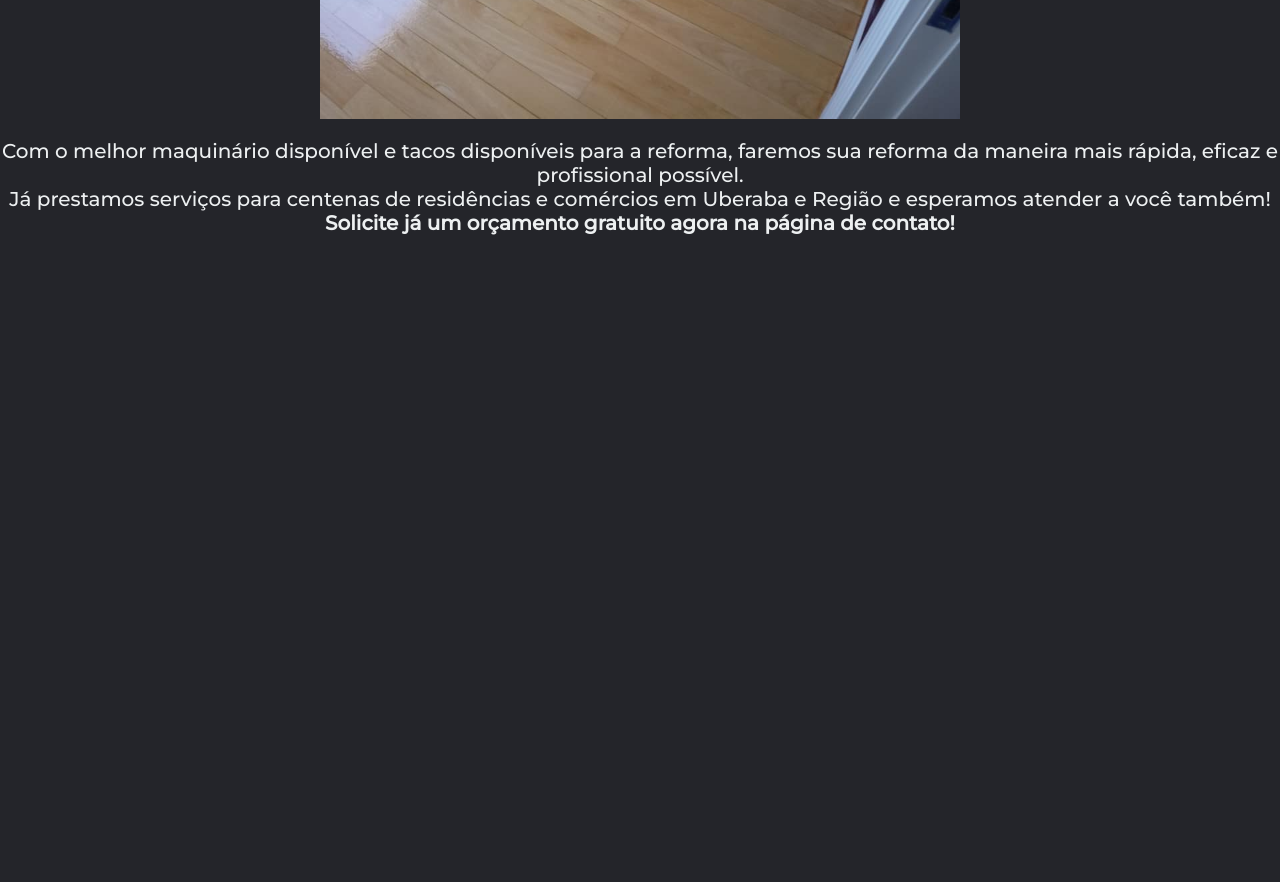
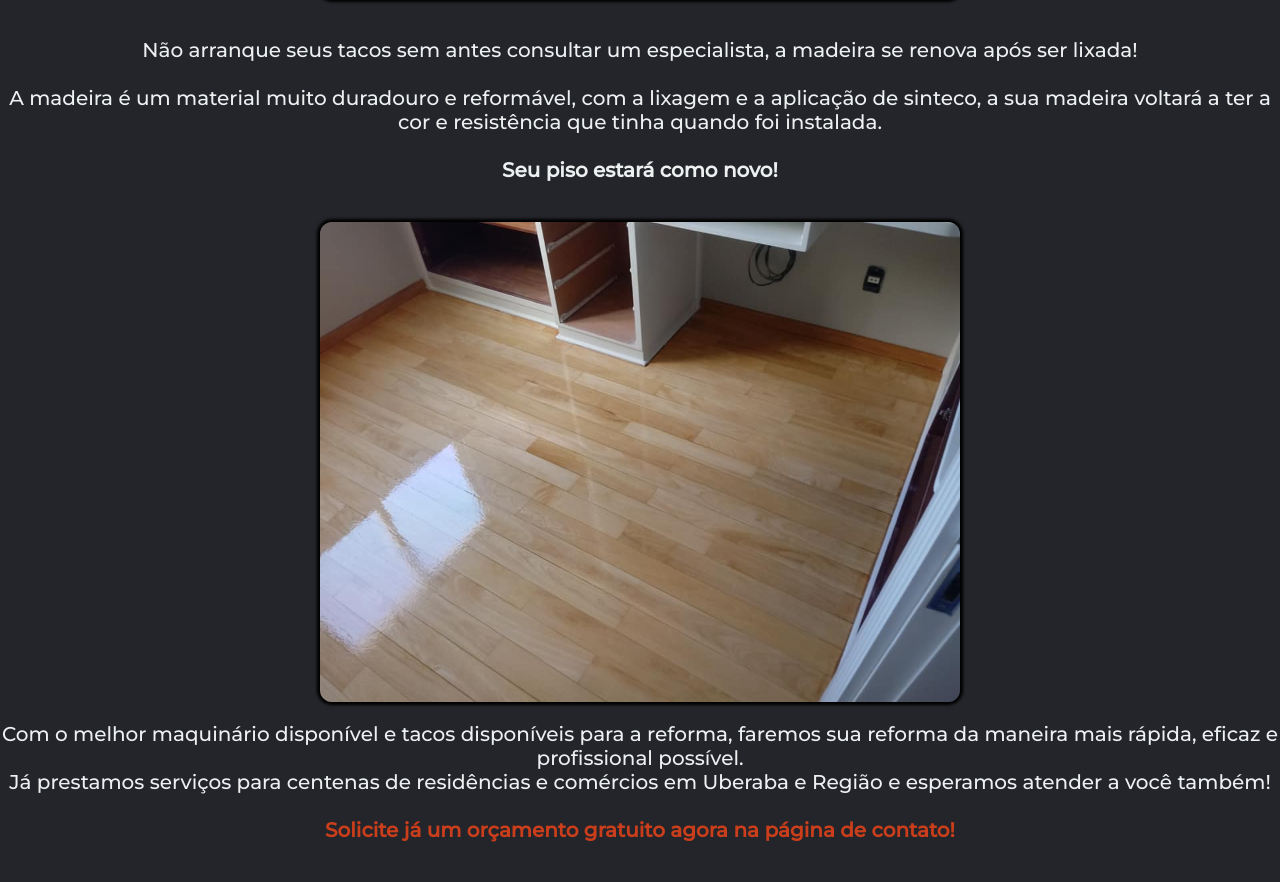
Before and after one commit to ArtMiranda/sintecadoravalim, a PHP site: page /about/ in a window 1280 px wide. Shown: the part 1413-2295 px from the top of the page. Before the commit the page ends 1648 px from the top, so only its background shows below. Run offline with PHP 8.4, Linux system fonts and the light colour scheme.

Commit message:
enhanced about page

```diff
--- a/about/index.html
+++ b/about/index.html
@@ -2,7 +2,7 @@
 <html lang="pt-br">
 
 <head>
-<meta charset= "UTF-8">
+    <meta charset="UTF-8">
     <meta http-equiv="X-UA-Compatible" content="IE=edge">
     <meta name="viewport" content="width=device-width, initial-scale=1.0">
     <link rel="stylesheet" href="https://cdnjs.cloudflare.com/ajax/libs/font-awesome/6.0.0-beta2/css/all.min.css">
@@ -40,24 +40,45 @@
 
         <p>
             Somos uma empresa que atende Uberaba - Minas Gerais e região, com mais de 25 anos de experiência na área de
-            reforma e restauração de pisos de madeira, tacos e assoalhos, com preço justo e um serviço sério,
-            <strong>colecionamos recomendações de clientes satisfeitos.</strong>
+            reforma e restauração de pisos de madeira, tacos e assoalhos, com preço justo e um serviço sério.<br><br>
+            <strong class="highlited">Colecionamos recomendações de clientes satisfeitos.</strong>
         </p>
 
         <img class="images" src="../assets/taco1.jpg">
 
         <p>O preço do serviço é passado através de um orçamento feito gratuitamente por um profissional experiente, o
-            preço é calculado de acordo com o tamanho da área, qualidade do piso e outros fatores. <br>  Não arranque seus tacos sem antes consultar um especialista, a madeira se renova após ser lixada! <br> <br> A madeira é um material muito duradouro e reformável, com a lixagem e a aplicação de sinteco, a sua madeira voltará a ter a cor
-            e resistência que tinha quando foi instalada. <br> <br> <strong>Seu piso estará como novo!</strong> </p>
+            preço é calculado de acordo com o tamanho da área, qualidade do piso e outros fatores.</p>
+
+
+        <img class="images" src="../assets/aboutimage2.jpg">
+
+        <br>
+
+        <p> Não arranque seus tacos sem antes consultar um especialista, a madeira se renova após ser lixada! <br>
+            <br>
+
+            A madeira é um material muito duradouro e reformável, com a lixagem e a aplicação de sinteco, a sua
+            madeira voltará a ter a cor
+            e resistência que tinha quando foi instalada.
+            <br> <br>
+
+            <strong class="highlited">Seu piso estará como novo!</strong>
+        </p>
 
         <img class="images" src="../assets/taco3.jpg">
 
         <p>Com o melhor maquinário disponível e tacos disponíveis para a reforma, faremos sua reforma da
             maneira mais rápida, eficaz e
-            profissional possível. <br> Já prestamos serviços para centenas de residências e comércios em Uberaba e
-            Região e esperamos atender a você
-            também! <br><a href="../contact/"><strong>Solicite já um orçamento gratuito agora na página de
-                    contato!</strong></a></p>
+            profissional possível.
+            <br>
+
+            Já prestamos serviços para centenas de residências e comércios em Uberaba e Região e esperamos atender a você
+            também!
+
+            <br><br>
+
+            <a href="../contact/"><strong class="highlitedbottom">
+            Solicite já um orçamento gratuito  agora na página de   contato!</strong></a></p>
 
     </div>
 
--- a/about/style.css
+++ b/about/style.css
@@ -95,6 +95,18 @@ header{
 .images{
     width: 50%;
     margin: auto;
+    border-radius: 12px;
+    box-shadow: 0px 0px 3px 3px black;
+}
+
+
+.highlited{
+    font-weight: bolder;
+}
+
+.highlitedbottom{
+    color: rgb(202, 62, 27);
+
 }
 
 
```
Lines whose indentation alone changed are shown as unchanged.
